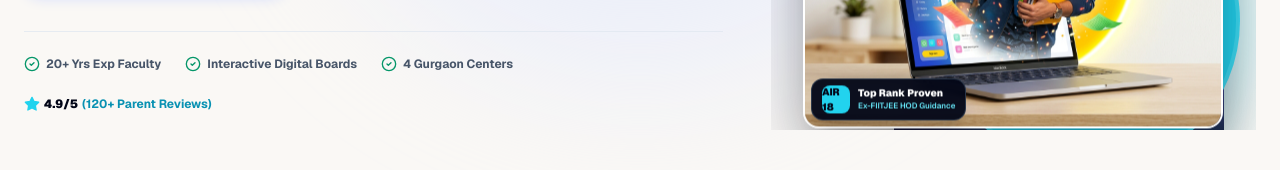
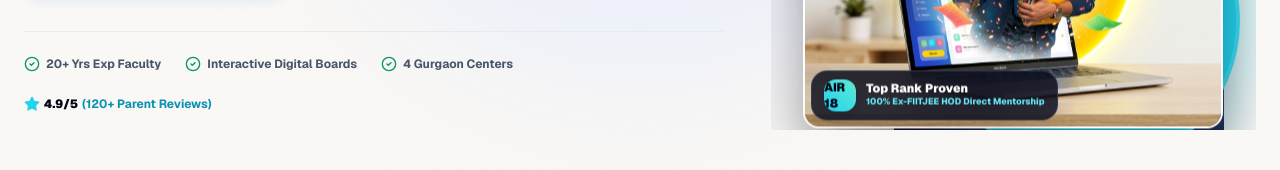
Before and after one commit to Robin1-23/Bm-Classes, a Next.js app: page / in a window 1280 px wide. Shown: the part 484-654 px from the top of the page. Built offline with nearby package versions, Linux system fonts and the light colour scheme; no server answers.

Commit message:
Apply site-wide Glassmorphism aesthetic: translucent frosted glass cards, subtle light borders, and layered ambient atmosphere glows

```diff
--- a/components/AdmissionJourneySection.jsx
+++ b/components/AdmissionJourneySection.jsx
@@ -64,7 +64,7 @@ export default function AdmissionJourneySection({ onOpenRegister }) {
             const IconComponent = item.icon;
             return (
               <ScrollReveal key={idx} delay={100 * (idx + 1)} direction="up">
-                <div className="bg-[#faf8f5] border-2 border-slate-200/90 rounded-3xl p-5 flex flex-col justify-between hover:border-indigo-400 hover:shadow-lg transition-all h-full group">
+                <div className="bg-white/80 backdrop-blur-xl border-2 border-slate-200/90 rounded-3xl p-5 flex flex-col justify-between hover:border-indigo-500 hover:shadow-xl hover:bg-white/95 transition-all h-full group">
                   <div>
                     <div className="flex items-center justify-between mb-4">
                       <div className={`w-10 h-10 rounded-2xl border flex items-center justify-center font-black shadow-xs ${item.color}`}>
--- a/components/HeroSection.jsx
+++ b/components/HeroSection.jsx
@@ -145,14 +145,14 @@ export default function HeroSection({ onOpenRegister, onOpenSeatLock }) {
                 className="w-full h-auto rounded-2xl xs:rounded-3xl block border-2 xs:border-4 border-white shadow-2xl gpu-accelerate"
               />
 
-              {/* Floating Live Badge */}
-              <div className="absolute bottom-2 xs:bottom-4 left-2 xs:left-4 bg-slate-950/95 backdrop-blur-md text-white border border-slate-700/80 px-2.5 xs:px-4 py-1.5 xs:py-2.5 rounded-xl xs:rounded-2xl shadow-xl flex items-center gap-2 xs:gap-3">
-                <div className="w-7 xs:w-9 h-7 xs:h-9 rounded-lg xs:rounded-xl bg-cyan-400 text-slate-950 font-black flex items-center justify-center text-[10px] xs:text-xs shrink-0">
+              {/* Floating Glassmorphism Live Badge */}
+              <div className="absolute bottom-2 xs:bottom-4 left-2 xs:left-4 bg-slate-950/80 backdrop-blur-xl text-white border border-slate-700/80 px-3 xs:px-4 py-2 xs:py-3 rounded-2xl shadow-2xl flex items-center gap-2.5 xs:gap-3">
+                <div className="w-8 xs:w-10 h-8 xs:h-10 rounded-xl bg-gradient-to-tr from-cyan-400 to-teal-300 text-slate-950 font-black flex items-center justify-center text-xs xs:text-sm shrink-0 shadow-md">
                   AIR 18
                 </div>
                 <div>
-                  <div className="text-[10px] xs:text-xs font-black text-white leading-tight">Top Rank Proven</div>
-                  <div className="text-[8px] xs:text-[10px] text-cyan-300 font-semibold leading-tight">Ex-FIITJEE HOD Guidance</div>
+                  <div className="text-xs xs:text-sm font-black text-white leading-tight">Top Rank Proven</div>
+                  <div className="text-[9px] xs:text-[11px] text-cyan-300 font-extrabold leading-tight">100% Ex-FIITJEE HOD Direct Mentorship</div>
                 </div>
               </div>
 
--- a/components/WhySection.jsx
+++ b/components/WhySection.jsx
@@ -183,7 +183,7 @@ export default function WhySection() {
             const IconComponent = pillar.icon;
             return (
               <ScrollReveal key={idx} delay={150 * (idx + 1)} direction="up">
-                <div className="bg-white border-2 border-slate-200/90 rounded-3xl p-7 sm:p-8 shadow-sm hover:shadow-2xl hover:-translate-y-1.5 hover:border-indigo-500 transition-all duration-300 relative group flex flex-col justify-between overflow-hidden h-full">
+                <div className="bg-white/80 backdrop-blur-xl border-2 border-slate-200/90 rounded-3xl p-7 sm:p-8 shadow-md hover:shadow-2xl hover:-translate-y-1.5 hover:border-indigo-500 hover:bg-white/95 transition-all duration-300 relative group flex flex-col justify-between overflow-hidden h-full">
 
                   {/* Subtle Architectural Corner Tag */}
                   <div className="flex items-center justify-between pb-5 border-b border-slate-100 mb-6">
```
